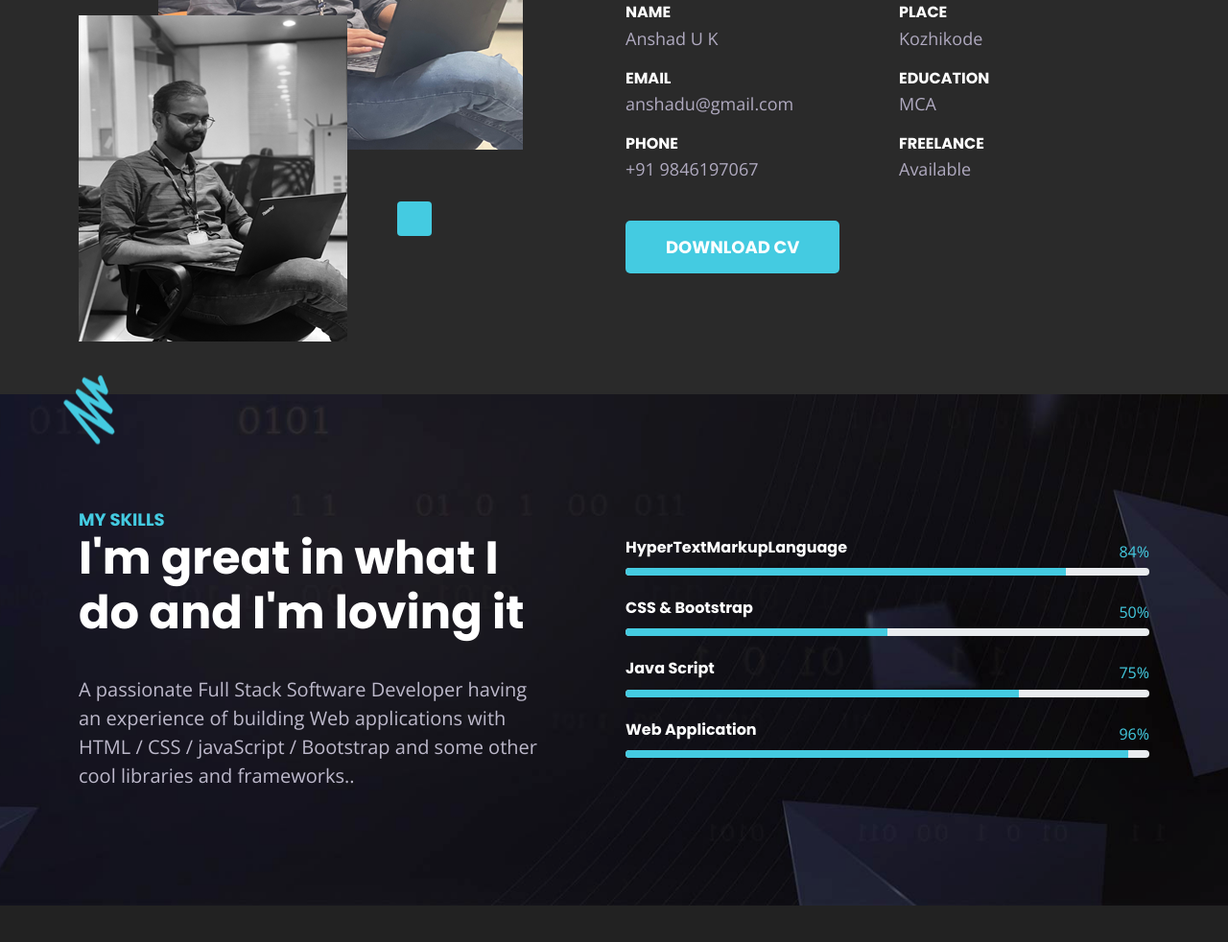
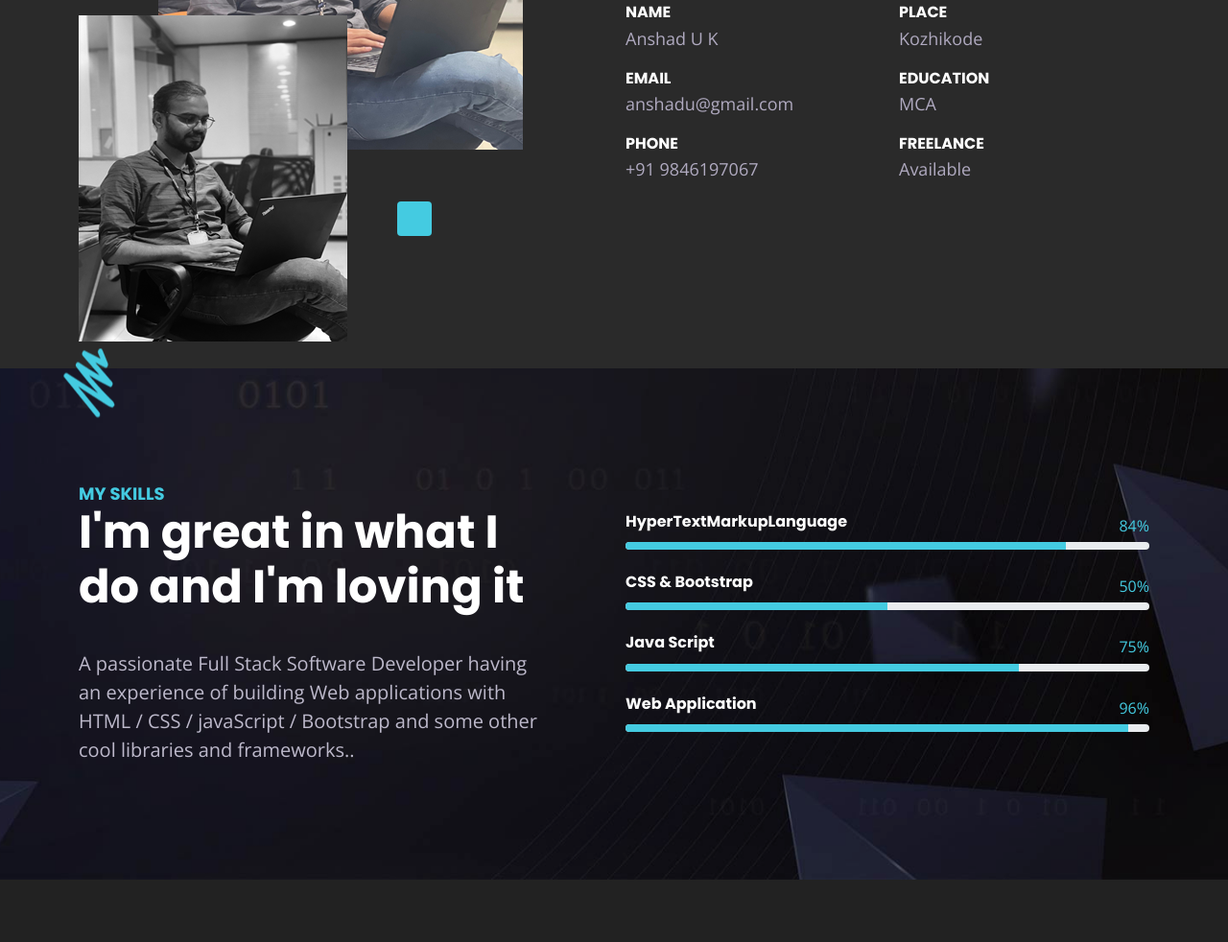
Before and after one commit to anshaduk/Personal-Portfolio, a plain HTML site: page index.html in a window 1280 px wide. Shown: the part 2002-2984 px from the top of the page at 96% size. Drawn offline with nearby package versions, Linux system fonts and the light colour scheme.

Commit message:
portfolio cv deleted

```diff
--- a/index.html
+++ b/index.html
@@ -319,7 +319,7 @@
               <!-- .col-md-6 -->
             </div>
             <!-- .personal-details -->
-            <a class="btn-main" href="cv/Resume.pdf">Download CV</a>
+            <!--<a class="btn-main" href="cv/Resume.pdf">Download CV</a>-->
           </div>
         </div>
         <!-- .row -->
```
Also changed, not shown: 1 other file.
